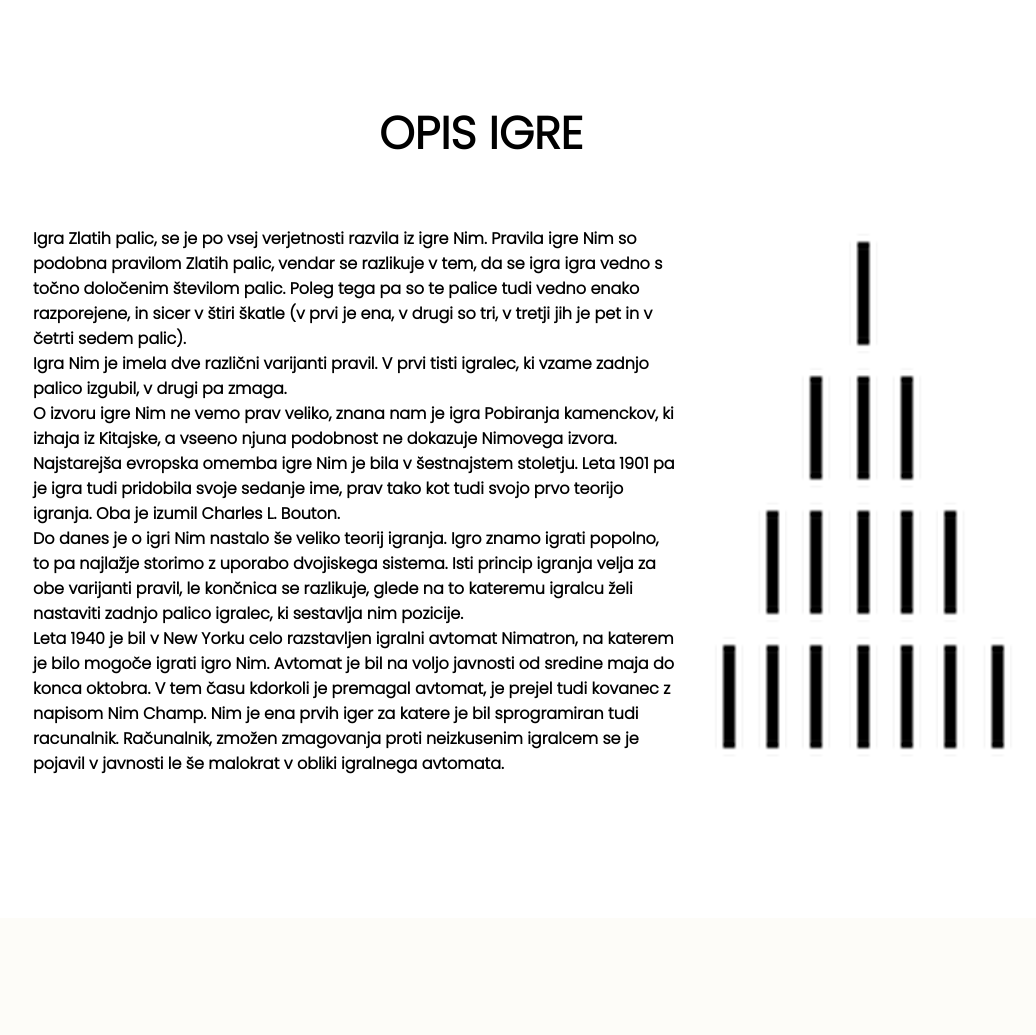
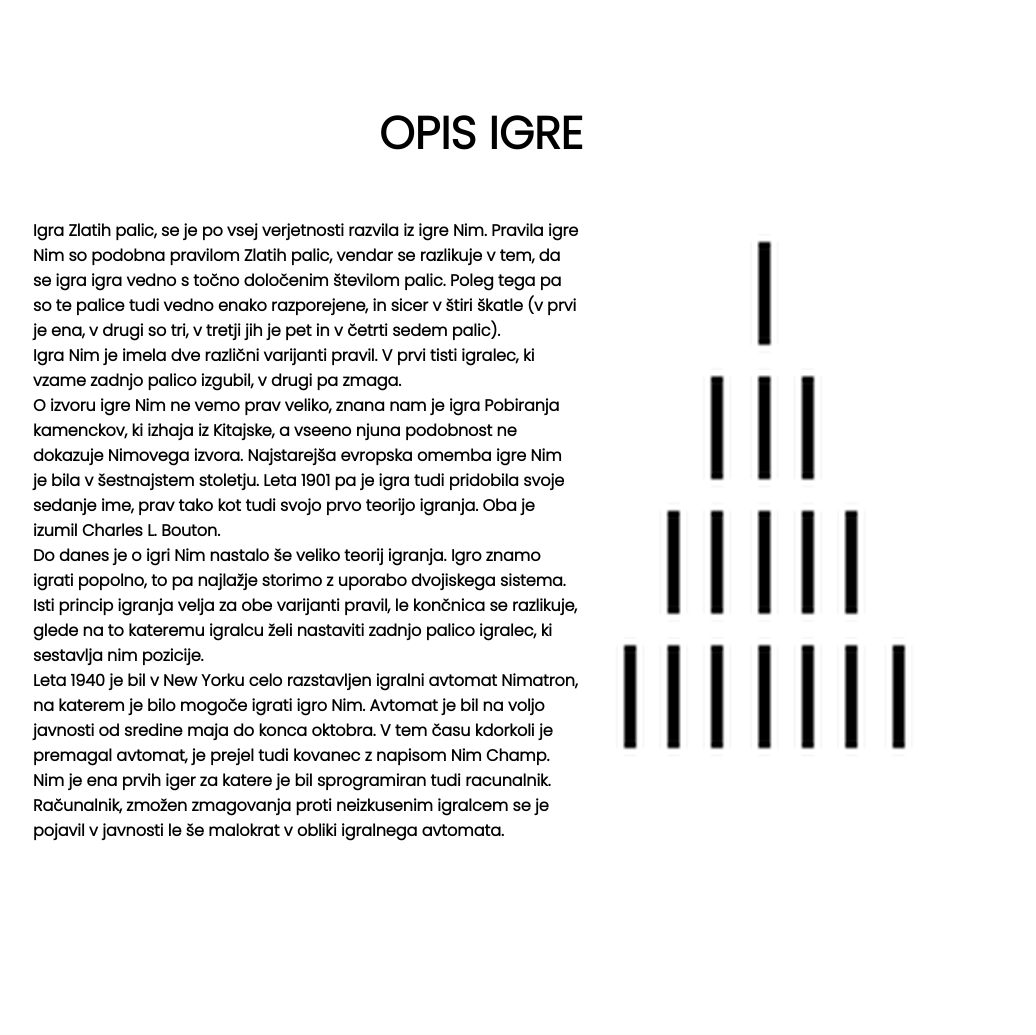
Before and after one commit to NovakJon/NovakJon.github.io, a PHP site: page /opis.html in a window 1280 px wide; the page is wider, and only the part inside the window is pictured. Shown: the part 80-1115 px from the top of that part, without its empty margins (159-1195 px from the left). Before the commit the page ends 854 px from the top of that part, so only its background shows below. Run offline with PHP 8.4, Linux system fonts and the light colour scheme.

Commit message:
Update Style.css

```diff
--- a/Style.css
+++ b/Style.css
@@ -157,15 +157,20 @@
   .skatla{
     margin-left: 15%;
     margin-right: 15%;
-    height: 700px;
-    width: 900px;
+    /*height: 700px;*/
+    height: auto;
+    /*width: 900px;*/
+    width: 100%;
     vertical-align: top;
     display: flex;
   }
 
   .slika{
-    width: 225px;
+    /*width: 225px;*/
+    width: 15%;
     float: right;
+    position: relative;
+    left: -0%;
   }
 
   .slika1{
@@ -176,15 +181,19 @@
   }
 
   .besedilo1{
-    width: 675px;
+    /*width: 675px;*/
+    width: 45%;
     float: left;
+    position: relative;
+    left: 0%;
     padding-right: 30px;
     font-family: "Poppins", sans-serif;
     color: black;
     display: flex;
     justify-content: center;
     align-items: center;
-    height: 700px;
+    /*height: 700px;*/
+    height: 100%;
     padding-bottom: 15%;
   }
 
```
